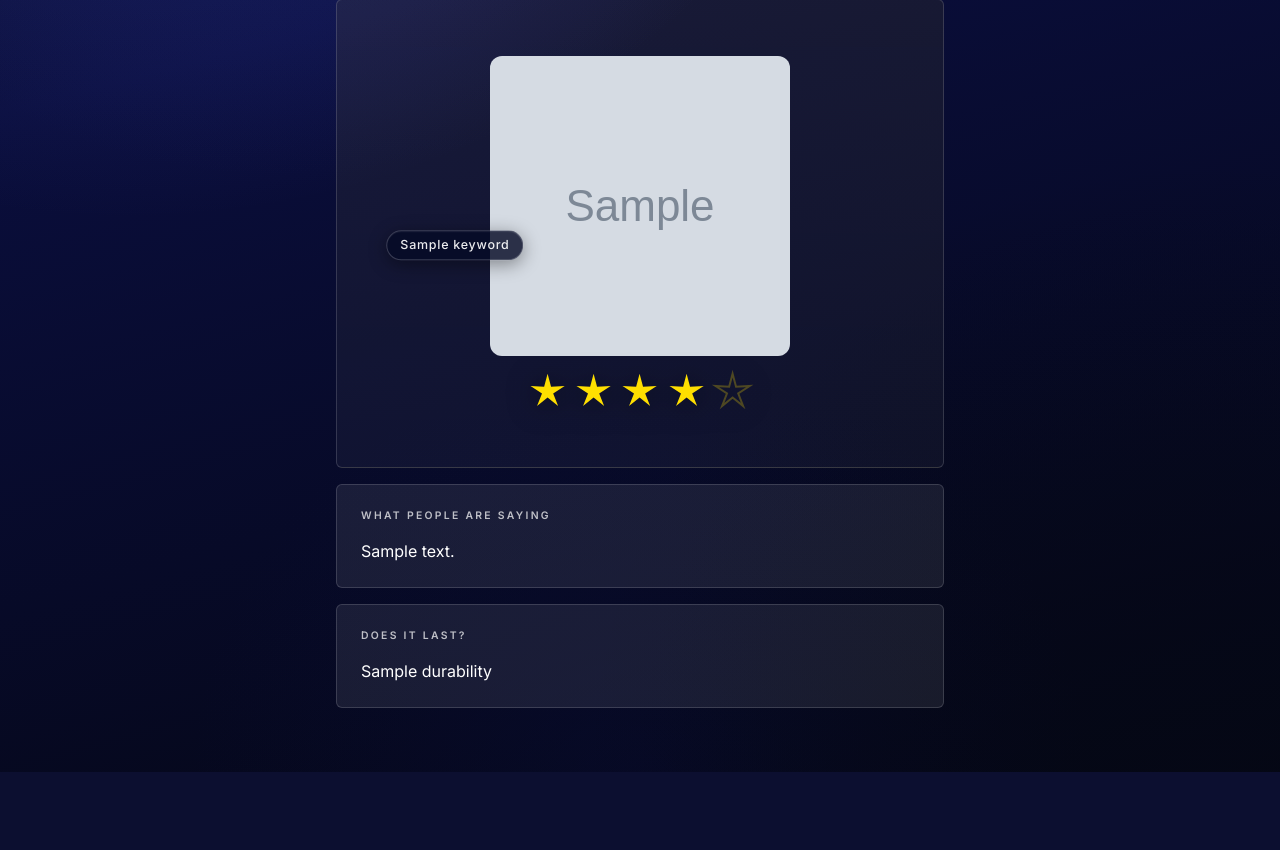
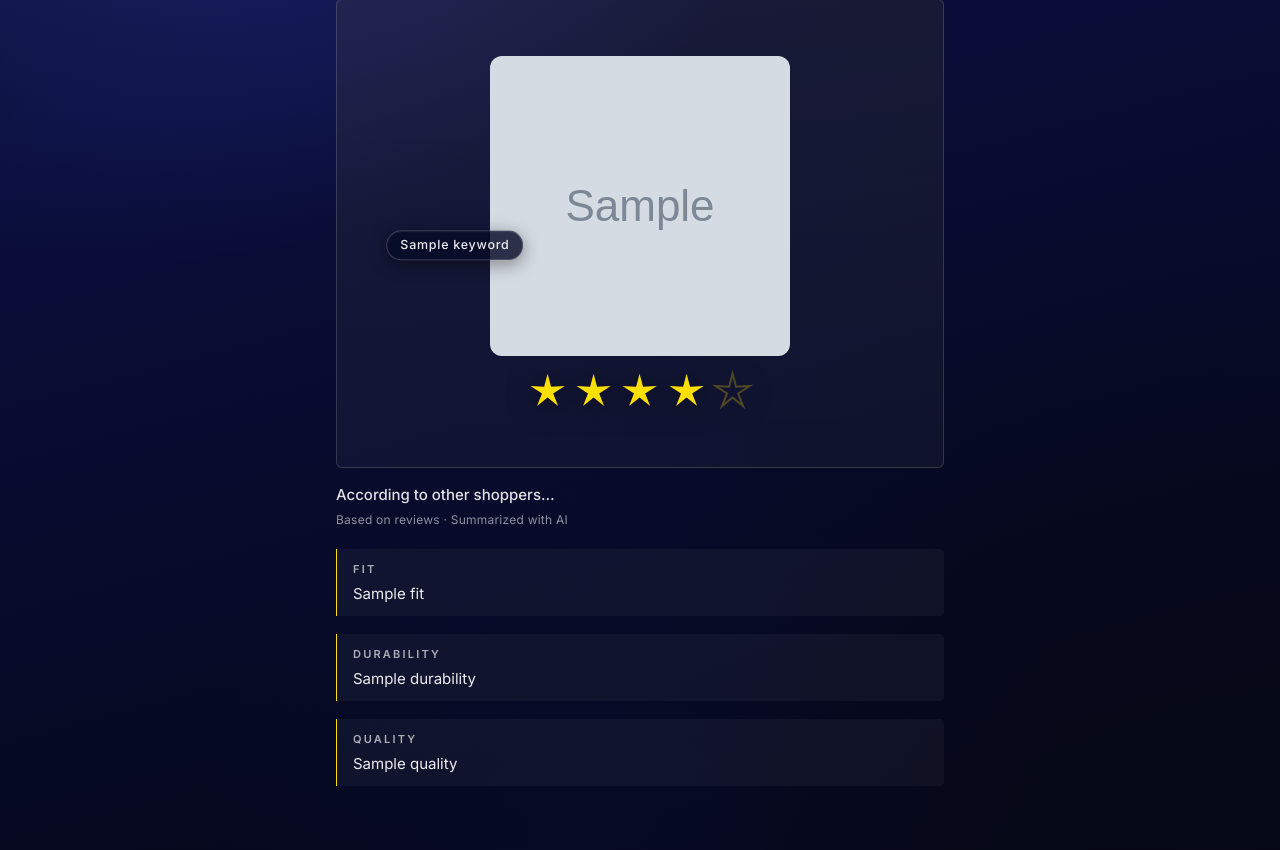
Before and after one commit to ezinne0/provenance, a Flask app: template templates/index.html in a window 1280 px wide. Shown: the part 612-1462 px from the top of the page. Before the commit the page ends 1384 px from the top, so only its background shows below. Run offline with Flask 3, Linux system fonts and the light colour scheme; the template is opened without the code that fills it: most values are stand-ins (such as "Sample title", 1, 10 or a date in 2020); grey boxes marked "Sample" are stand-in pictures; some libraries are stand-ins or nearby versions.

Commit message:
category cards with gold accents - fit, durability, and quality

```diff
--- a/app.py
+++ b/app.py
@@ -58,10 +58,11 @@ def analyze():
         "brand": product["brand"],
         "category": product["category"],
         "product_image": product_image,
-        "summary": synth["summary"],
+        "star_rating": synth["star_rating"],
+        "fit": synth["fit"],
         "durability": synth["durability"],
+        "quality": synth["quality"],
         "keywords": synth["keywords"],
-        "star_rating": synth["star_rating"],
         "submitted_url": url,
     }
     return redirect(url_for("index"), code=303)
--- a/services.py
+++ b/services.py
@@ -193,8 +193,8 @@ def _normalize_star_rating(raw: Any) -> float:
 # Helper function to synthesize the review text
 def synthesize(review_text: str, product_name: str, brand: str) -> dict[str, Any]:
     """
-    Send aggregated review text to Claude and return a dict with ``summary``,
-    ``durability``, ``keywords`` (5 items), and ``star_rating`` (1.0–5.0 in 0.5 steps).
+    Send aggregated review text to Claude and return ``star_rating``, ``fit``,
+    ``durability``, ``quality``, and ``keywords`` (5 items).
     """
     api_key = (os.getenv("ANTHROPIC_API_KEY") or "").strip()
     if not api_key:
@@ -212,15 +212,16 @@ def synthesize(review_text: str, product_name: str, brand: str) -> dict[str, Any
     system = (
         "You synthesize shopper-relevant insights from aggregated web search snippets about a product. "
         "Respond with a single JSON object only — no markdown, no code fences, no explanation or text outside the JSON. "
-        "Exactly these four keys:\n"
-        '- "summary": string, 2-3 sentences on overall sentiment from the review text.\n'
-        '- "durability": string, 1-2 sentences on how the product holds up over time (wear, materials, construction).\n'
-        '- "keywords": array of exactly 5 strings — concrete descriptor words people use (e.g. soft, creasing, bulky). '
-        "No common stop words (the, and, very, good, bad as filler alone).\n"
+        "Exactly these five keys:\n"
         '- "star_rating": number (float) between 1.0 and 5.0 inclusive, rounded to the nearest 0.5, '
         "representing overall sentiment implied by the snippets (1 = very negative, 5 = very positive). "
         "Use values like 3.5 or 4.0 only — step by 0.5.\n"
-        "If evidence is thin, say so in summary and lean toward a middling star_rating (around 3.0)."
+        '- "fit": string, exactly one sentence on sizing, cut, comfort, and how it wears.\n'
+        '- "durability": string, exactly one sentence on longevity — wear, materials, construction.\n'
+        '- "quality": string, exactly one sentence on build quality, finish, materials, or defects.\n'
+        '- "keywords": array of exactly 5 strings — concrete descriptor words people use (e.g. soft, creasing, bulky). '
+        "No common stop words (the, and, very, good, bad as filler alone).\n"
+        "If evidence is thin, say so briefly in the relevant string fields and lean toward a middling star_rating (around 3.0)."
     )
     user = (
         f"Product name: {pn}\n"
@@ -244,10 +245,11 @@ def synthesize(review_text: str, product_name: str, brand: str) -> dict[str, Any
     data = _parse_assistant_json(text)
 
     return {
-        "summary": str(data.get("summary", "")).strip(),
+        "star_rating": _normalize_star_rating(data.get("star_rating")),
+        "fit": str(data.get("fit", "")).strip(),
         "durability": str(data.get("durability", "")).strip(),
+        "quality": str(data.get("quality", "")).strip(),
         "keywords": _normalize_keyword_list(data.get("keywords")),
-        "star_rating": _normalize_star_rating(data.get("star_rating")),
     }
 
 
--- a/static/style.css
+++ b/static/style.css
@@ -295,6 +295,67 @@ body {
   display: flex;
   flex-direction: column;
   gap: 1rem;
+}
+
+/* Fit / durability / quality — single column, scannable */
+.insights {
+  display: flex;
+  flex-direction: column;
+  gap: 1.125rem;
+  margin: 0;
+  padding: 0;
+}
+
+.insights__header {
+  margin: 0 0 0.15rem;
+  padding: 0;
+}
+
+.insights__intro {
+  margin: 0 0 0.35rem;
+  font-family: var(--font-sans);
+  font-size: 0.9375rem;
+  font-weight: 500;
+  line-height: 1.45;
+  color: rgba(255, 255, 255, 0.88);
+}
+
+.insights__note {
+  margin: 0;
+  font-family: var(--font-sans);
+  font-size: 0.75rem;
+  font-weight: 400;
+  letter-spacing: 0.02em;
+  line-height: 1.45;
+  color: var(--color-text-soft);
+}
+
+.insight-card {
+  margin: 0;
+  padding: 0.65rem 0 0.65rem 1rem;
+  border-left: 1px solid #ffdf00;
+  border-radius: 0 4px 4px 0;
+  background: rgba(255, 255, 255, 0.04);
+}
+
+.insight-card__label {
+  margin: 0 0 0.35rem;
+  font-family: var(--font-sans);
+  font-size: 0.6875rem;
+  font-weight: 600;
+  letter-spacing: 0.2em;
+  text-transform: uppercase;
+  color: rgba(255, 255, 255, 0.65);
+}
+
+.insight-card__text {
+  margin: 0;
+  max-width: 40rem;
+  font-family: var(--font-sans);
+  font-size: 0.9375rem;
+  font-weight: 400;
+  line-height: 1.5;
+  color: rgba(255, 255, 255, 0.92);
 }
 
 .result-card {
--- a/templates/index.html
+++ b/templates/index.html
@@ -31,7 +31,7 @@
       </div>
     </div>
 
-    <div class="page{% if summary is not defined %} page--landing{% endif %}">
+    <div class="page{% if star_rating is not defined %} page--landing{% endif %}">
       <header class="masthead">
         <h1 class="logo">Provenance</h1>
         <p class="masthead__title">
@@ -43,14 +43,14 @@
       </header>
 
       <section
-        class="search-panel{% if summary is defined %} search-panel--after-results{% endif %}"
+        class="search-panel{% if star_rating is defined %} search-panel--after-results{% endif %}"
         aria-label="Analyze a product URL"
       >
         {% if error_message %}
         <p class="banner banner--error" role="alert">{{ error_message }}</p>
         {% endif %}
 
-        {% if summary is defined %}
+        {% if star_rating is defined %}
         <form
           class="search-form search-form--compact"
           method="post"
@@ -91,7 +91,7 @@
         {% endif %}
       </section>
 
-      {% if summary is defined %}
+      {% if star_rating is defined %}
       <article class="report" aria-label="Analysis results">
         {% set nh = (star_rating * 2)|round|int %}
         {% set star_path = "M12 1 L14.116 9.088 L22.462 8.601 L15.424 13.112 L18.466 20.899 L12 15.6 L5.534 20.899 L8.576 13.112 L1.538 8.601 L9.884 9.088 Z" %}
@@ -198,15 +198,24 @@
           </div>
         </div>
 
-        <div class="result-card">
-          <h2 class="section-label">What people are saying</h2>
-          <div class="prose">{{ summary }}</div>
-        </div>
-
-        <div class="result-card">
-          <h2 class="section-label">Does it last?</h2>
-          <div class="prose">{{ durability }}</div>
-        </div>
+        <section class="insights" aria-label="Fit, durability, and quality">
+          <header class="insights__header">
+            <p class="insights__intro">According to other shoppers…</p>
+            <p class="insights__note">Based on reviews · Summarized with AI</p>
+          </header>
+          <article class="insight-card">
+            <h2 class="insight-card__label">Fit</h2>
+            <p class="insight-card__text">{{ fit or "—" }}</p>
+          </article>
+          <article class="insight-card">
+            <h2 class="insight-card__label">Durability</h2>
+            <p class="insight-card__text">{{ durability or "—" }}</p>
+          </article>
+          <article class="insight-card">
+            <h2 class="insight-card__label">Quality</h2>
+            <p class="insight-card__text">{{ quality or "—" }}</p>
+          </article>
+        </section>
       </article>
       {% endif %}
     </div>
```
